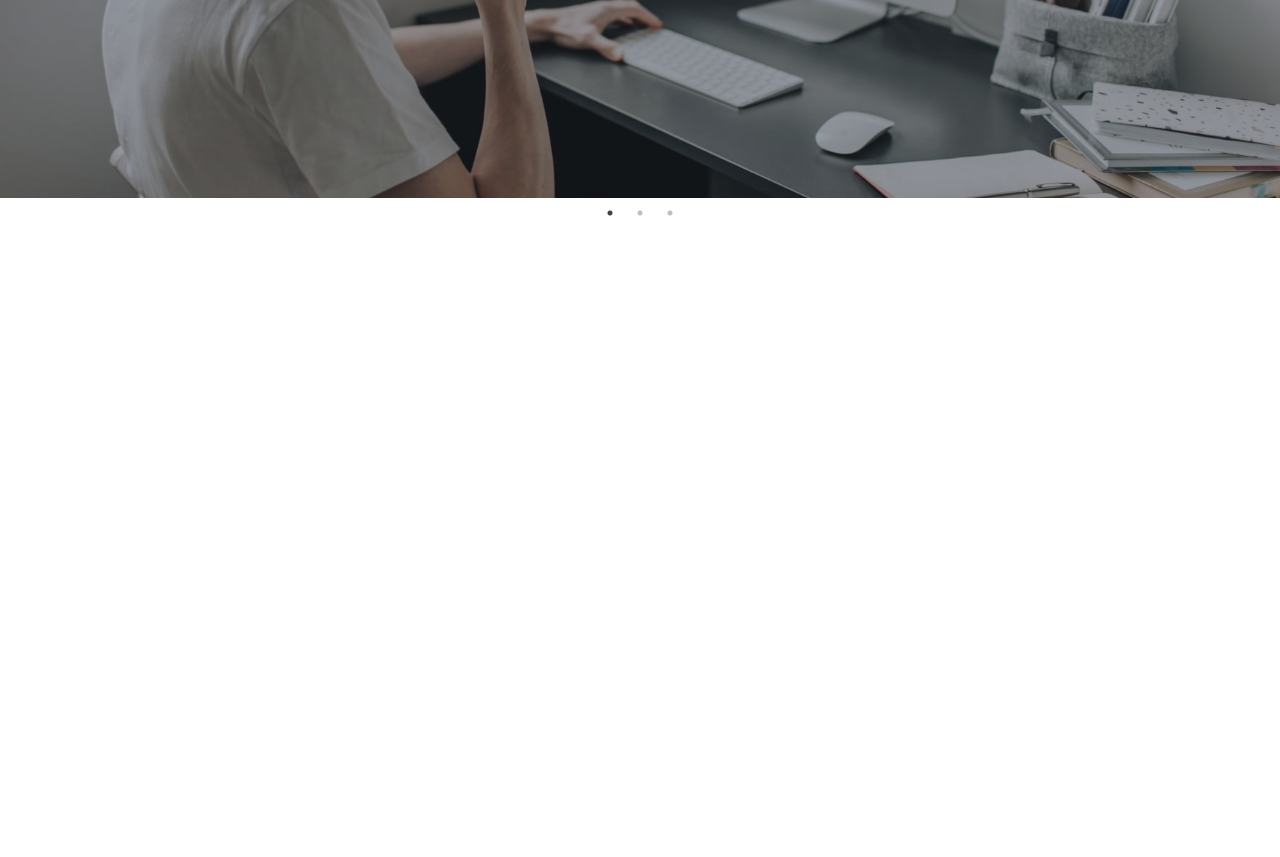
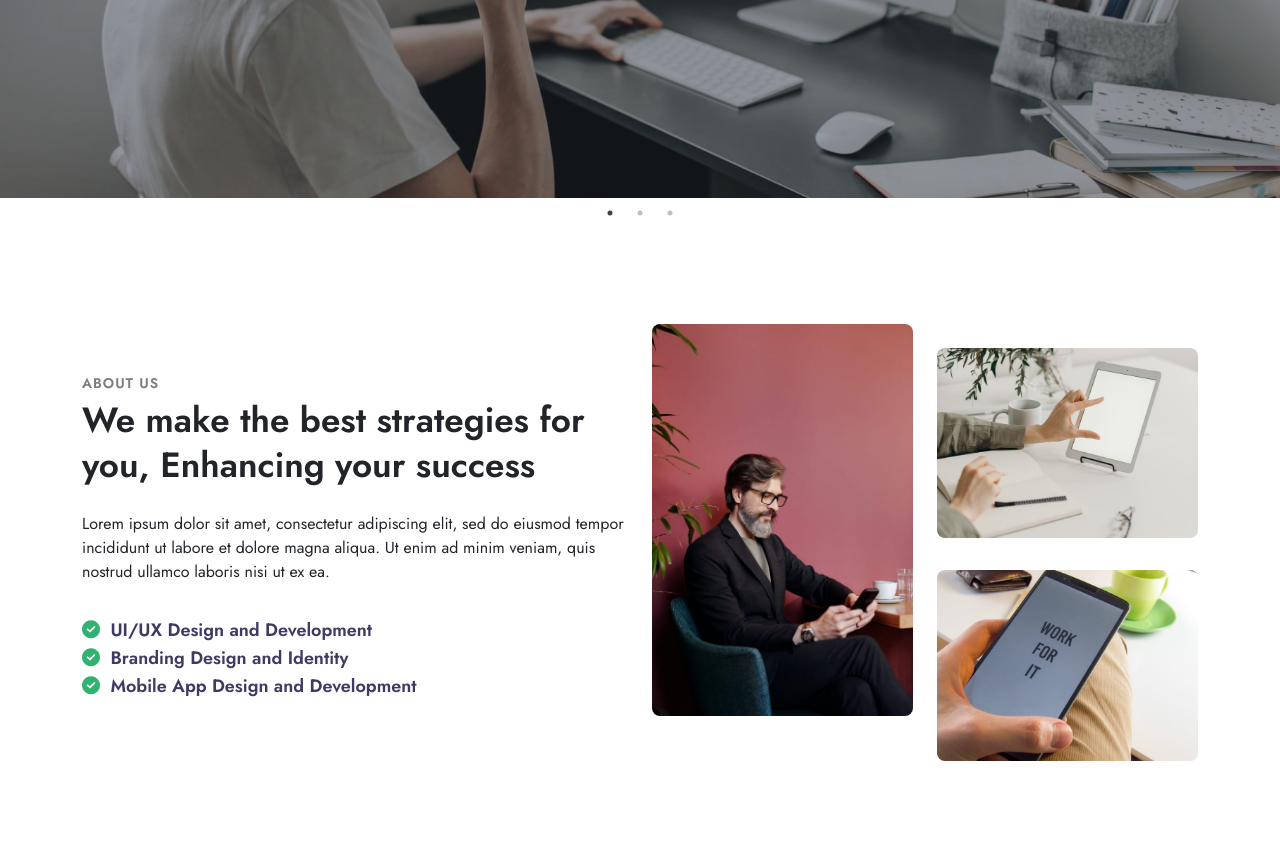
Before and after one commit to CybersfotCapstoneN5/Capstone5, a plain HTML site: page index.html in a window 1280 px wide. Shown: the part 442-1299 px from the top of the page. Before the commit the page ends 800 px from the top, so only its background shows below. Drawn offline with nearby package versions, Linux system fonts and the light colour scheme.

Commit message:
About update

```diff
--- a/assets/css/style.css
+++ b/assets/css/style.css
@@ -23,14 +23,14 @@ body {
   padding-right: 2px;
   font-size: 20px;
 }
-header {
+.header {
   padding: 0px;
   transition: all 0.4s ease 0s;
   align-items: center;
   width: 100%;
   display: grid;
   position: fixed;
-  z-index: 10;
+  z-index: 999;
   border-bottom: 1px solid rgba(231, 231, 231, 0.18);
 }
 
@@ -182,6 +182,13 @@ main .bannerWrap .banner-bg .banner-bg-item img {
 .banner-wrap .banner-slider button {
   z-index: 3;
 }
+
+.banner-slider .slick-next.slick-arrow {
+  right: 22px;
+}
+.banner-slider .slick-prev.slick-arrow {
+  left: 22px;
+}
 .hero-overlay {
   background: rgba(29, 42, 55, 0.423);
   position: absolute;
@@ -191,3 +198,48 @@ main .bannerWrap .banner-bg .banner-bg-item img {
   height: 100%;
   z-index: 1;
 }
+
+.about .about-us {
+  display: flex;
+  flex-wrap: wrap;
+  margin-right: -15px;
+  margin-left: -15px;
+}
+
+/* About Us */
+.title-small {
+  font-size: 14px;
+  font-weight: 600;
+  text-transform: uppercase;
+  line-height: 30px;
+  letter-spacing: 1px;
+  color: #7e7d7d;
+  display: block;
+}
+.title-big {
+  font-size: 35px;
+  line-height: 45px;
+  font-weight: 700;
+}
+ul.service-list li {
+  list-style: none;
+}
+ul.service-list {
+  padding: 0;
+}
+ul.service-list li a {
+  text-decoration: none;
+  font-size: 18px;
+  line-height: 28px;
+  font-weight: 600;
+  color: #3f3a64;
+  position: relative;
+}
+ul.service-list li a span.fa {
+  color: #009f4d;
+  margin-right: 5px;
+  opacity: 0.8;
+}
+.about .about-us .row .HomeAboutImages img {
+  border-radius: 8px;
+}
--- a/index.html
+++ b/index.html
@@ -34,7 +34,7 @@
   </head>
   <body>
     <!-- Header -->
-    <header class="header">
+    <header class="header nav-fixed">
       <div class="container">
         <nav class="navbar navbar-expand-lg">
           <div class="navbar-content container-fluid" id="navbarNav">
@@ -193,6 +193,71 @@
         </svg>
       </div>
     </section>
+    <!-- HomePage About -->
+    <section class="about">
+      <div class="about-us py-5">
+        <div class="container py-lg-5 py-md-3">
+          <div class="row align-items-center">
+            <div class="col-lg-6">
+              <span class="title-small">About Us</span>
+              <h3 class="title-big">
+                We make the best strategies for you, Enhancing your success
+              </h3>
+              <p class="mt-md-4 mt-3">
+                Lorem ipsum dolor sit amet, consectetur adipiscing elit, sed do
+                eiusmod tempor incididunt ut labore et dolore magna aliqua. Ut
+                enim ad minim veniam, quis nostrud ullamco laboris nisi ut ex
+                ea.
+              </p>
+
+              <ul class="service-list pt-lg-2 mt-4">
+                <li class="service-link">
+                  <a href="#url"
+                    ><span class="fa fa-check-circle"></span> UI/UX Design and
+                    Development</a
+                  >
+                </li>
+                <li class="service-link">
+                  <a href="#url"
+                    ><span class="fa fa-check-circle"></span> Branding Design
+                    and Identity</a
+                  >
+                </li>
+                <li class="service-link">
+                  <a href="#url"
+                    ><span class="fa fa-check-circle"></span> Mobile App Design
+                    and Development</a
+                  >
+                </li>
+              </ul>
+            </div>
+            <div class="HomeAboutImages col-lg-6 mt-lg-0 mt-md-5 mt-4">
+              <div class="row position-relative">
+                <div class="col-6">
+                  <img
+                    src="./assets/img/a.jpg"
+                    alt=""
+                    class="radius-image img-fluid"
+                  />
+                </div>
+                <div class="col-6 mt-4">
+                  <img
+                    src="./assets/img/c1.jpg"
+                    alt=""
+                    class="radius-image img-fluid mb-md-3 mb-2"
+                  />
+                  <img
+                    src="./assets/img/c4.jpg"
+                    alt=""
+                    class="radius-image img-fluid mt-md-3"
+                  />
+                </div>
+              </div>
+            </div>
+          </div>
+        </div>
+      </div>
+    </section>
     <script
       src="https://cdn.jsdelivr.net/npm/@popperjs/core@2.11.7/dist/umd/popper.min.js"
       integrity="sha384-zYPOMqeu1DAVkHiLqWBUTcbYfZ8osu1Nd6Z89ify25QV9guujx43ITvfi12/QExE"
```
